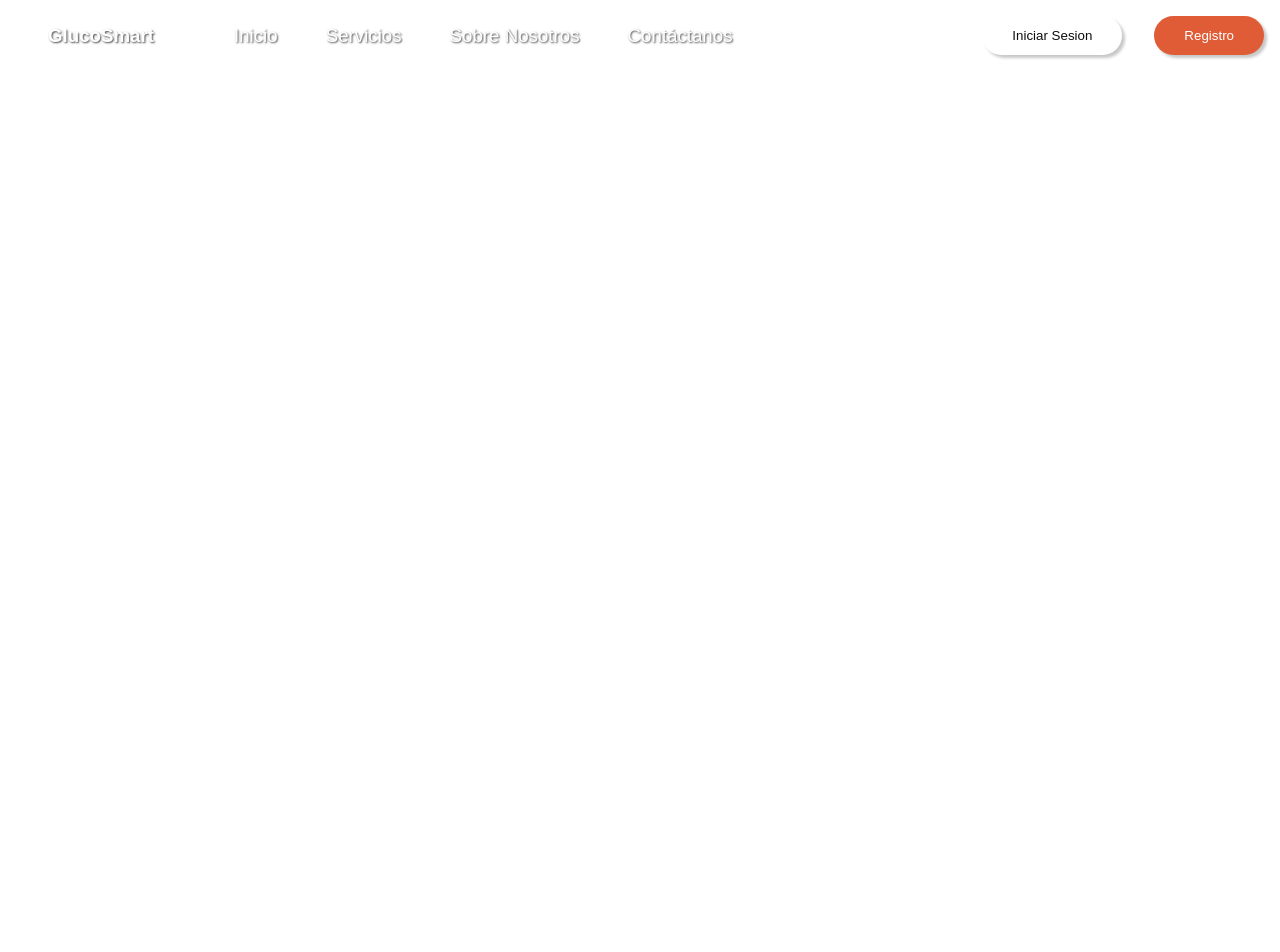
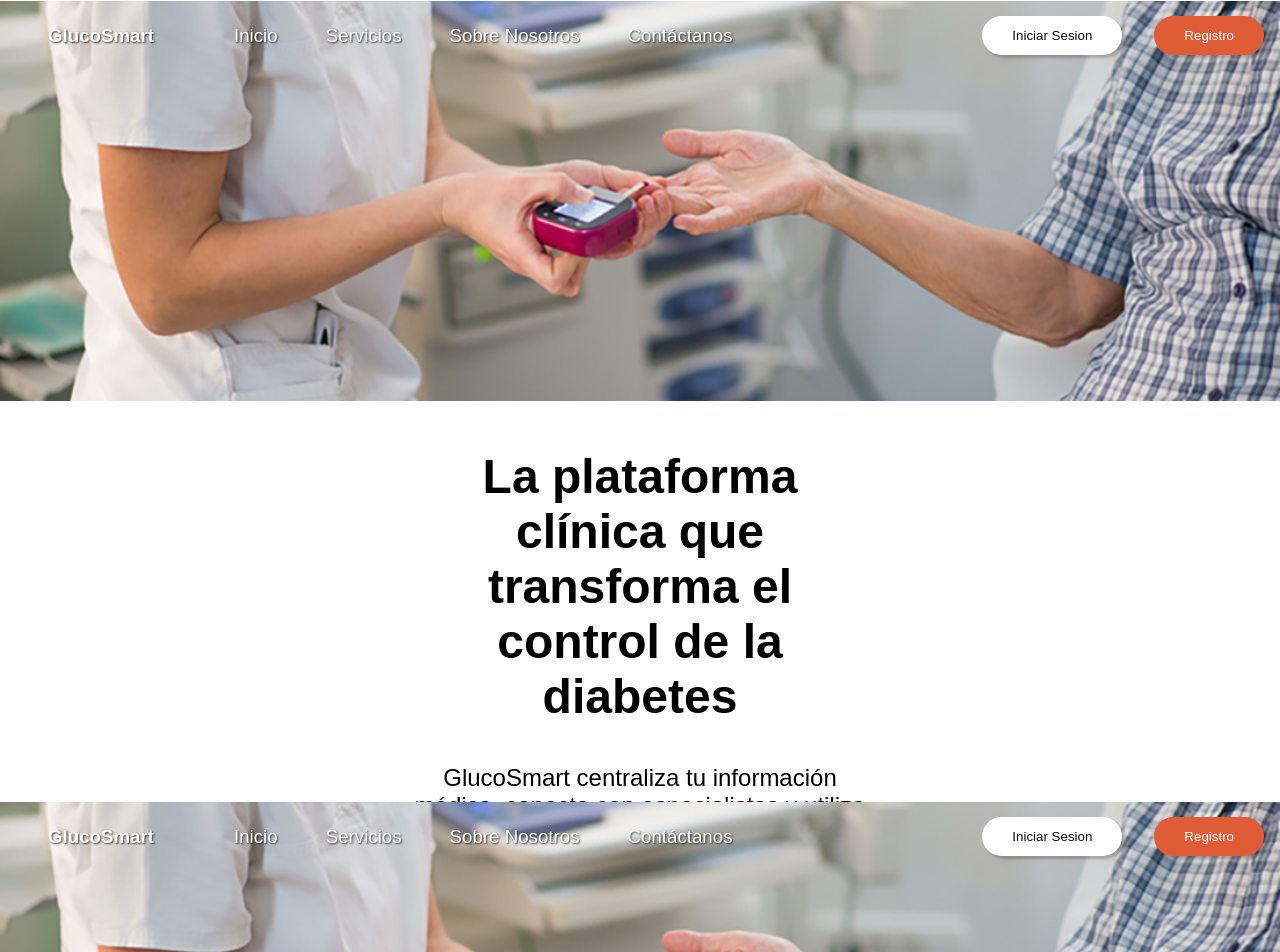
Before and after one commit to MTS-OpenSource/IntegraVida, an Angular app: page /landing in a window 1280 px wide. Shown: the top 952 px of the page. Before the commit the page ends 800 px from the top, so only its background shows below. Built offline with nearby package versions, Linux system fonts and the light colour scheme.

Commit message:
Complete hero component

```diff
--- a/angular.json
+++ b/angular.json
@@ -23,7 +23,8 @@
               {
                 "glob": "**/*",
                 "input": "public"
-              }
+              },
+              "src/assets"
             ],
             "styles": [
               "src/styles.css"
--- a/src/app/app.html
+++ b/src/app/app.html
@@ -1 +1,3 @@
+<app-navbar></app-navbar>
+<app-hero></app-hero>
 <router-outlet />
--- a/src/app/app.routes.ts
+++ b/src/app/app.routes.ts
@@ -1,6 +1,7 @@
 import { Routes } from '@angular/router';
 import { Navbar } from './shared/navbar/navbar'
+import {App} from './app';
 export const routes: Routes = [
   {path: '', redirectTo:'landing', pathMatch: 'full'},
-  {path:'landing', component: Navbar},
+  {path:'landing', component: App},
 ];
--- a/src/app/app.ts
+++ b/src/app/app.ts
@@ -1,9 +1,13 @@
 import { Component, signal } from '@angular/core';
 import { RouterOutlet } from '@angular/router';
+import { Navbar} from './shared/navbar/navbar';
+import { Hero } from './components/hero/hero';
+import { Services }  from './components/services/services'
+import { Contact } from './components/contact/contact';
 
 @Component({
   selector: 'app-root',
-  imports: [RouterOutlet],
+  imports: [RouterOutlet, Navbar, Hero],
   templateUrl: './app.html',
   styleUrl: './app.css'
 })
--- a/src/app/components/contact/contact.ts
+++ b/src/app/components/contact/contact.ts
@@ -1,4 +1,5 @@
 import { Component } from '@angular/core';
+import {LanguageService} from '../../core/services/lenguage.service';
 
 @Component({
   selector: 'app-contact',
@@ -7,5 +8,5 @@ import { Component } from '@angular/core';
   styleUrl: './contact.css',
 })
 export class Contact {
-
+  constructor(public langService: LanguageService) {}
 }
--- a/src/app/components/hero/hero.css
+++ b/src/app/components/hero/hero.css
@@ -0,0 +1,30 @@
+.hero {
+  margin-top: -70px;
+  padding-top: 0;
+  font-family: "Poppins", sans-serif;
+  height: 100vh;
+}
+.hero-img img {
+  width: 100%;
+  height: 50vh;
+  object-fit: cover;
+  display: block;
+}
+.hero-text{
+  display: flex;
+  flex-direction: column;
+  justify-content: center;
+  align-items: center;
+  padding: 3rem;
+  gap: 2.5rem;
+}
+.hero-text h2 {
+  font-size: 3rem;
+  width: 34%;
+  text-align: center;
+}
+.hero-text p {
+  font-size: 1.5rem;
+  text-align: center;
+  width: 40%;
+}
--- a/src/app/components/hero/hero.html
+++ b/src/app/components/hero/hero.html
@@ -1 +1,10 @@
-<p>hero works!</p>
+<section class="hero">
+  <div class="hero-img">
+    <img src="./assets/diabetes-diagnostico-3.jpg">
+  </div>
+  <div class="hero-text">
+    <h2>{{ langService.translate('heroTitle') }}</h2>
+    <p>{{ langService.translate('heroTexto') }}</p>
+    <app-button [text]="langService.translate('comenzar')" type="primary" />
+  </div>
+</section>
--- a/src/app/components/services/services.ts
+++ b/src/app/components/services/services.ts
@@ -1,4 +1,5 @@
 import { Component } from '@angular/core';
+import {LanguageService} from '../../core/services/lenguage.service';
 
 @Component({
   selector: 'app-services',
@@ -7,5 +8,6 @@ import { Component } from '@angular/core';
   styleUrl: './services.css',
 })
 export class Services {
+  constructor(public langService: LanguageService) {}
 
 }
--- a/src/app/core/services/lenguage.service.ts
+++ b/src/app/core/services/lenguage.service.ts
@@ -13,6 +13,9 @@ export class LanguageService {
       sesion: 'Iniciar Sesion',
       registro: 'Registro',
       heroTitle: 'La plataforma clínica que transforma el control de la diabetes',
+      heroTexto: 'GlucoSmart centraliza tu información médica, conecta con especialistas y utiliza IA para predecir tendencias, ofreciendo un cuidado proactivo y personalizado.',
+      comenzar: 'Comenzar Ahora',
+      service: 'Servicios',
     },
     en: {
       inicio: 'Home',
@@ -22,6 +25,9 @@ export class LanguageService {
       sesion: 'Login',
       registro: 'Register',
       heroTitle: 'The clinical platform that transforms diabetes management',
+      heroTexto: 'GlucoSmart centralizes your medical information, connects with specialists and uses AI to predict trends, offering proactive and personalized care.',
+      comenzar: 'Start Now',
+      service: 'Services',
     }
   };
 
--- a/src/app/shared/button/button.css
+++ b/src/app/shared/button/button.css
@@ -7,7 +7,7 @@
   padding: 12px 30px;
   cursor: pointer;
   font-family: "Poppins", sans-serif;
-  font-width: 400;
+  font-weight: 400;
 }
 
 .btn-secondary {
@@ -19,5 +19,5 @@
   padding: 12px 30px;
   cursor: pointer;
   font-family: "Poppins", sans-serif;
-  font-width: 400;
+  font-weight: 400;
 }
```
Also changed, not shown: src/app/components/hero/hero.ts (+6 -2 lines), src/assets/diabetes-diagnostico-3.jpg (added).
